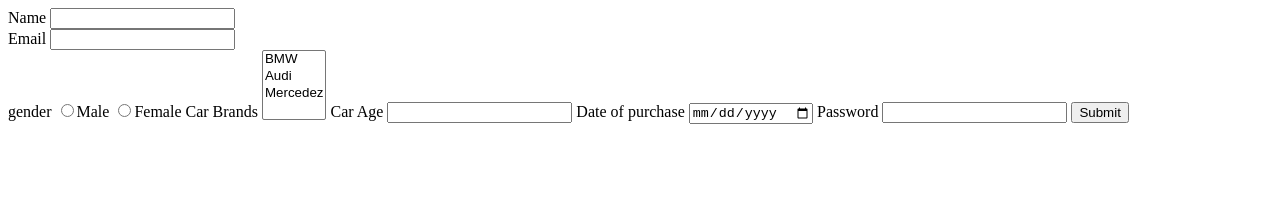
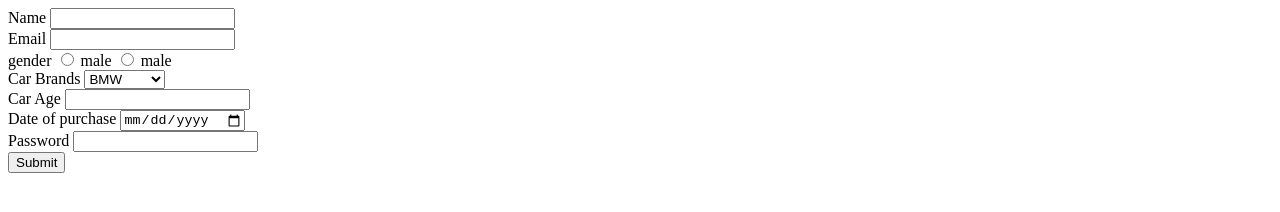
Before and after one commit to acciojob/car-insurance-form-kanchan-karale067, a website: page main.html in a window 1280 px wide. Drawn offline with Linux system fonts and the light colour scheme.

Commit message:
created a submission

```diff
--- a/main.html
+++ b/main.html
@@ -19,25 +19,26 @@
 		<input type="email" id="email" name="email" required><br>
 
 		<lable >gender</lable>
-		<input type="radio" name="gender" id="male" required>Male
-
-		<input type="radio" name="gender" id="female"required>Female
+		<input type="radio" name="gender" value="male" id="male" required>
+<label for="male">male</label>
+		<input type="radio" name="gender" value="female" id="female"required>
+<label for="female">male</label><br>
 
 		<label for="cars">Car Brands</label>
-		<select id=cars multiple>
-			<option>BMW</option>
-			<option>Audi</option>
-			<option>Mercedez</option>
-		</select>
+		<select id=cars >
+			<option value="BMW">BMW</option>
+			<option value="Audi">Audi</option>
+			<option value="Mercedez">Mercedez</option>
+		</select><br>
 
 		<label for="carage">Car Age</label>
-		<input type="number" id="carage" required>
+		<input type="number" id="carage" required><br>
 
 		<label for="dop">Date of purchase</label>
-		<input type="date" id="dop" required>
+		<input type="date" id="dop" required><br>
 
 		<label for="password">Password</label>
-		<input type="password" id="password" required>
+		<input type="password" id="password" required><br>
 
 		<button type="submit">Submit</button>
 	</form>
```
